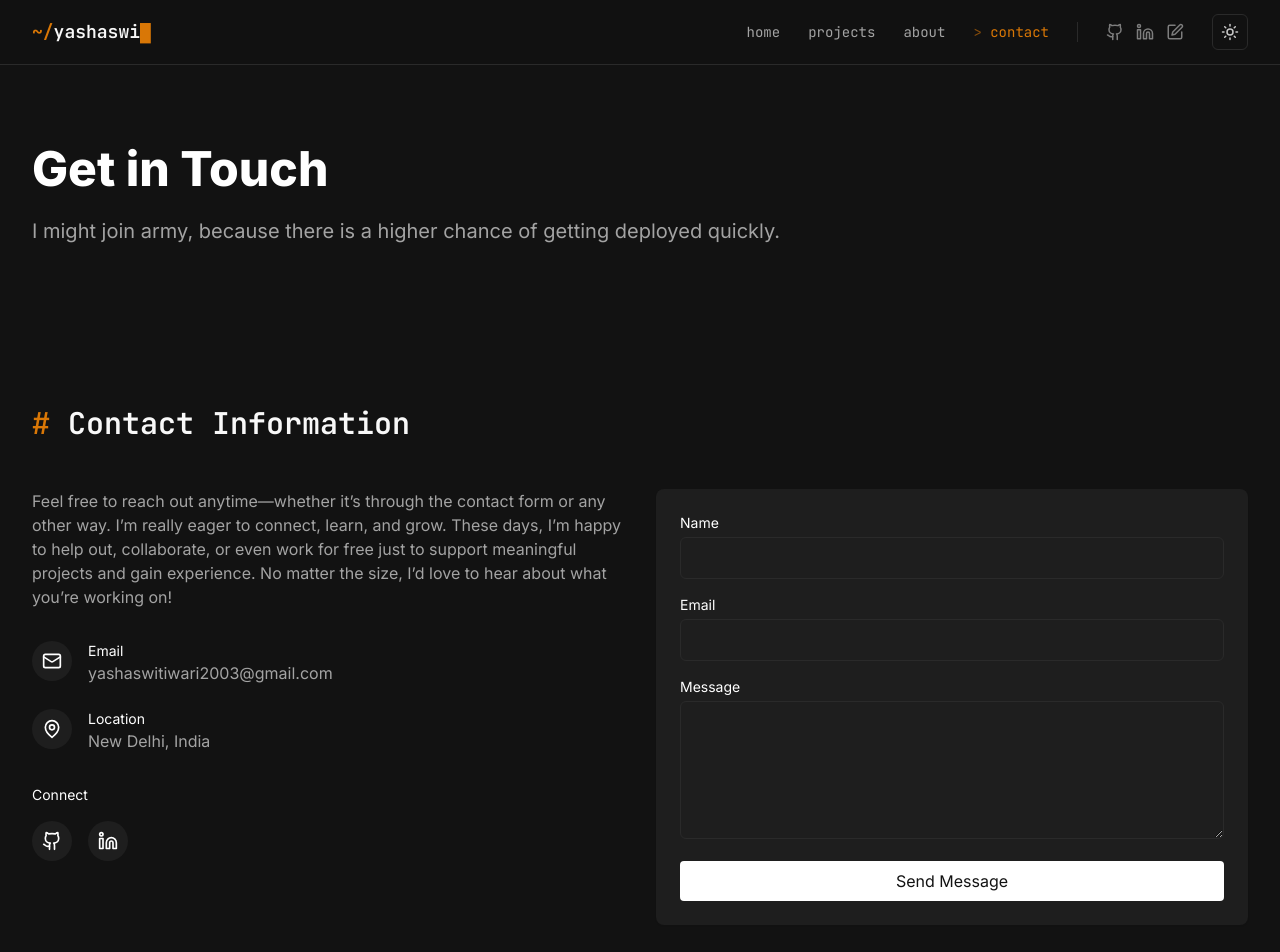
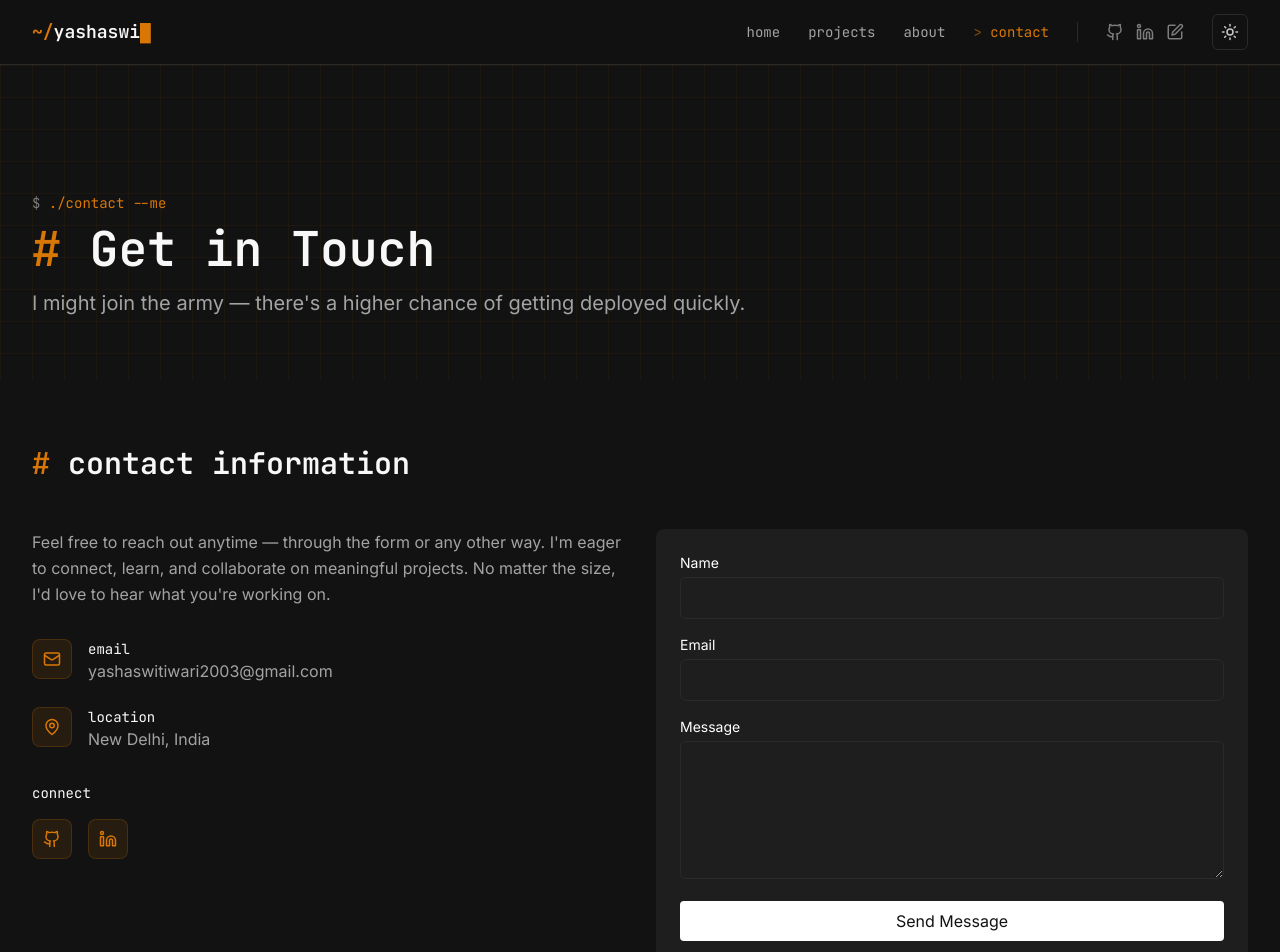
Before and after one commit to yashaswi29/Portfolio, a React (Vite) app: page /contact in a window 1280 px wide. Shown: the top 952 px of the page. Built offline with nearby package versions, Linux system fonts and the light colour scheme.

Commit message:
style: revamp contact page in amber terminal style

```diff
--- a/src/pages/Contact.tsx
+++ b/src/pages/Contact.tsx
@@ -5,70 +5,75 @@ import { Mail, MapPin, Github, Linkedin } from 'lucide-react';
 
 const Contact: React.FC = () => {
   return (
-    <div className="animate-fade-in">
-      <div className="bg-white dark:bg-primary-900 pt-20 pb-24 transition-colors duration-300">
+    <div className="animate-fade-in bg-white dark:bg-primary-900 transition-colors duration-300">
+      <div className="bg-terminal-grid pt-16 pb-16">
         <div className="max-w-7xl mx-auto px-4 sm:px-6 lg:px-8">
-          <div className="max-w-3xl">
-            <h1 className="text-4xl sm:text-5xl font-bold text-primary-900 dark:text-white leading-tight animate-fade-in-up">
-              Get in Touch
+          <div className="max-w-3xl pt-16">
+            <p className="font-mono text-sm text-accent mb-3">
+              <span className="text-primary-400">$</span> ./contact --me
+            </p>
+            <h1 className="font-mono text-4xl sm:text-5xl font-bold text-primary-900 dark:text-[#F8F8F8] mb-4">
+              <span className="text-accent">#</span> Get in Touch
             </h1>
-            <p className="mt-6 text-xl text-primary-600 dark:text-primary-300 animate-fade-in-up">
-              I might join army, because there is a higher chance of getting deployed quickly.
+            <p className="text-xl text-primary-600 dark:text-primary-300">
+              I might join the army — there's a higher chance of getting deployed quickly.
             </p>
           </div>
         </div>
       </div>
-      <Section title="Contact Information">
+
+      <Section title="contact information">
         <div className="grid md:grid-cols-2 gap-8">
           <div>
-            <p className="text-primary-600 dark:text-primary-300 mb-8">
-              Feel free to reach out anytime—whether it’s through the contact form or any other way. I’m really eager to connect, learn, and grow. These days, I’m happy to help out, collaborate, or even work for free just to support meaningful projects and gain experience. No matter the size, I’d love to hear about what you’re working on!
+            <p className="text-primary-600 dark:text-primary-300 mb-8 leading-relaxed">
+              Feel free to reach out anytime — through the form or any other way. I'm eager to connect, learn,
+              and collaborate on meaningful projects. No matter the size, I'd love to hear what you're working on.
             </p>
 
             <div className="space-y-6">
               <div className="flex items-start">
-                <div className="flex-shrink-0 flex items-center justify-center w-10 h-10 bg-primary-100 dark:bg-primary-800 rounded-full mr-4">
-                  <Mail size={20} className="text-primary-900 dark:text-white" />
+                <div className="flex-shrink-0 flex items-center justify-center w-10 h-10 bg-accent/10 border border-accent/20 rounded-lg mr-4">
+                  <Mail size={18} className="text-accent" />
                 </div>
                 <div>
-                  <h3 className="text-sm font-medium text-primary-900 dark:text-white">Email</h3>
-                  <a href="mailto:your.email@example.com" className="text-primary-600 dark:text-primary-300 hover:text-primary-900 dark:hover:text-white transition-colors duration-200">
+                  <h3 className="font-mono text-sm font-medium text-primary-900 dark:text-[#F8F8F8]">email</h3>
+                  <a href="mailto:yashaswitiwari2003@gmail.com" className="text-primary-600 dark:text-primary-300 hover:text-accent dark:hover:text-accent transition-colors duration-200">
                     yashaswitiwari2003@gmail.com
                   </a>
                 </div>
               </div>
 
               <div className="flex items-start">
-                <div className="flex-shrink-0 flex items-center justify-center w-10 h-10 bg-primary-100 dark:bg-primary-800 rounded-full mr-4">
-                  <MapPin size={20} className="text-primary-900 dark:text-white" />
+                <div className="flex-shrink-0 flex items-center justify-center w-10 h-10 bg-accent/10 border border-accent/20 rounded-lg mr-4">
+                  <MapPin size={18} className="text-accent" />
                 </div>
                 <div>
-                  <h3 className="text-sm font-medium text-primary-900 dark:text-white">Location</h3>
+                  <h3 className="font-mono text-sm font-medium text-primary-900 dark:text-[#F8F8F8]">location</h3>
                   <p className="text-primary-600 dark:text-primary-300">New Delhi, India</p>
                 </div>
               </div>
             </div>
 
             <div className="mt-8">
-              <h3 className="text-sm font-medium text-primary-900 dark:text-white mb-4">Connect</h3>
+              <h3 className="font-mono text-sm font-medium text-primary-900 dark:text-[#F8F8F8] mb-4">connect</h3>
               <div className="flex space-x-4">
                 <a
                   href="https://github.com/yashaswi29"
                   target="_blank"
                   rel="noopener noreferrer"
-                  className="flex items-center justify-center w-10 h-10 bg-primary-100 dark:bg-primary-800 rounded-full text-primary-900 dark:text-white hover:bg-primary-200 dark:hover:bg-primary-700 transition-colors duration-200"
+                  className="flex items-center justify-center w-10 h-10 bg-accent/10 border border-accent/20 rounded-lg text-accent hover:bg-accent hover:text-primary-900 transition-colors duration-200"
                   aria-label="GitHub"
                 >
-                  <Github size={20} />
+                  <Github size={18} />
                 </a>
                 <a
                   href="https://www.linkedin.com/in/yashaswi-tiwari-5423211a8/"
                   target="_blank"
                   rel="noopener noreferrer"
-                  className="flex items-center justify-center w-10 h-10 bg-primary-100 dark:bg-primary-800 rounded-full text-primary-900 dark:text-white hover:bg-primary-200 dark:hover:bg-primary-700 transition-colors duration-200"
+                  className="flex items-center justify-center w-10 h-10 bg-accent/10 border border-accent/20 rounded-lg text-accent hover:bg-accent hover:text-primary-900 transition-colors duration-200"
                   aria-label="LinkedIn"
                 >
-                  <Linkedin size={20} />
+                  <Linkedin size={18} />
                 </a>
               </div>
             </div>
```
